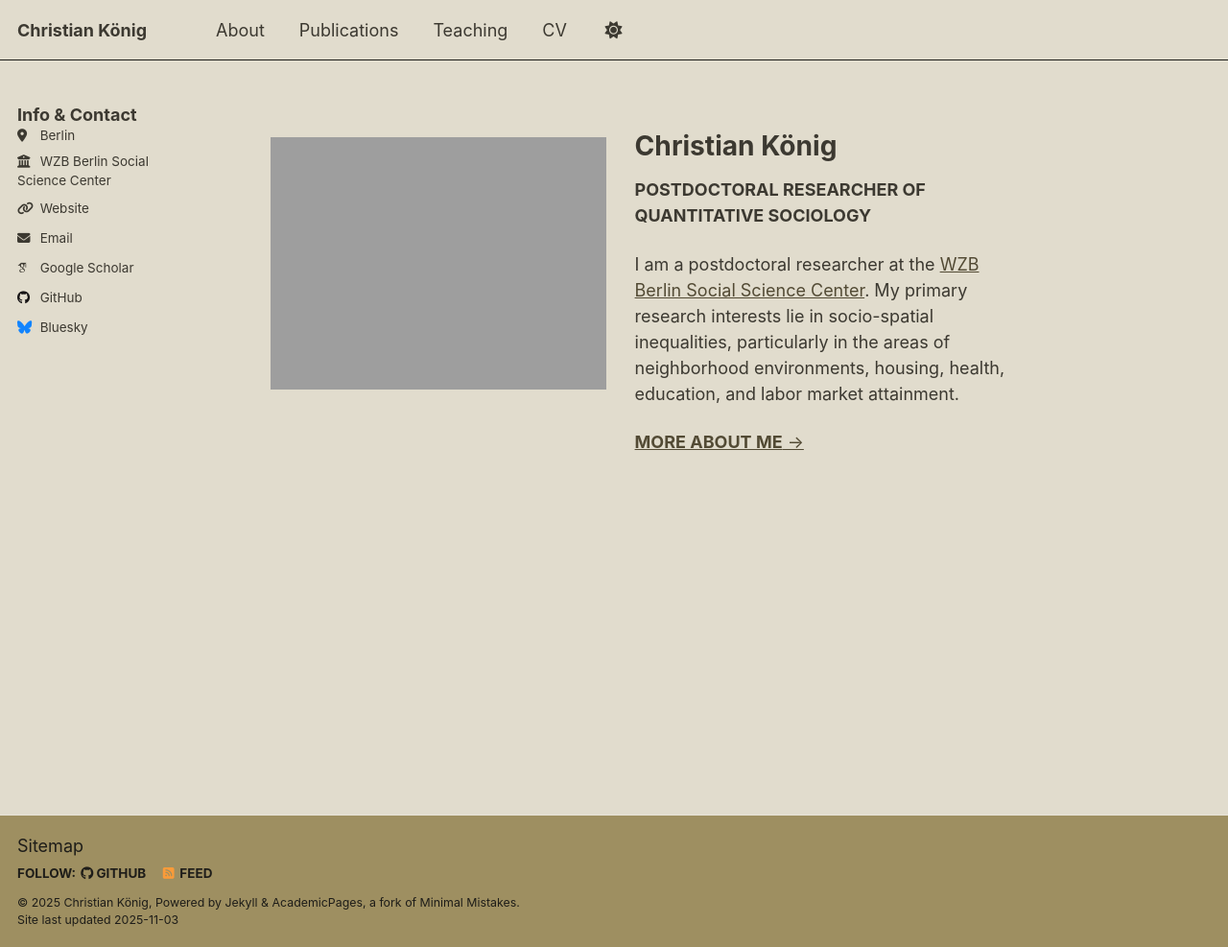
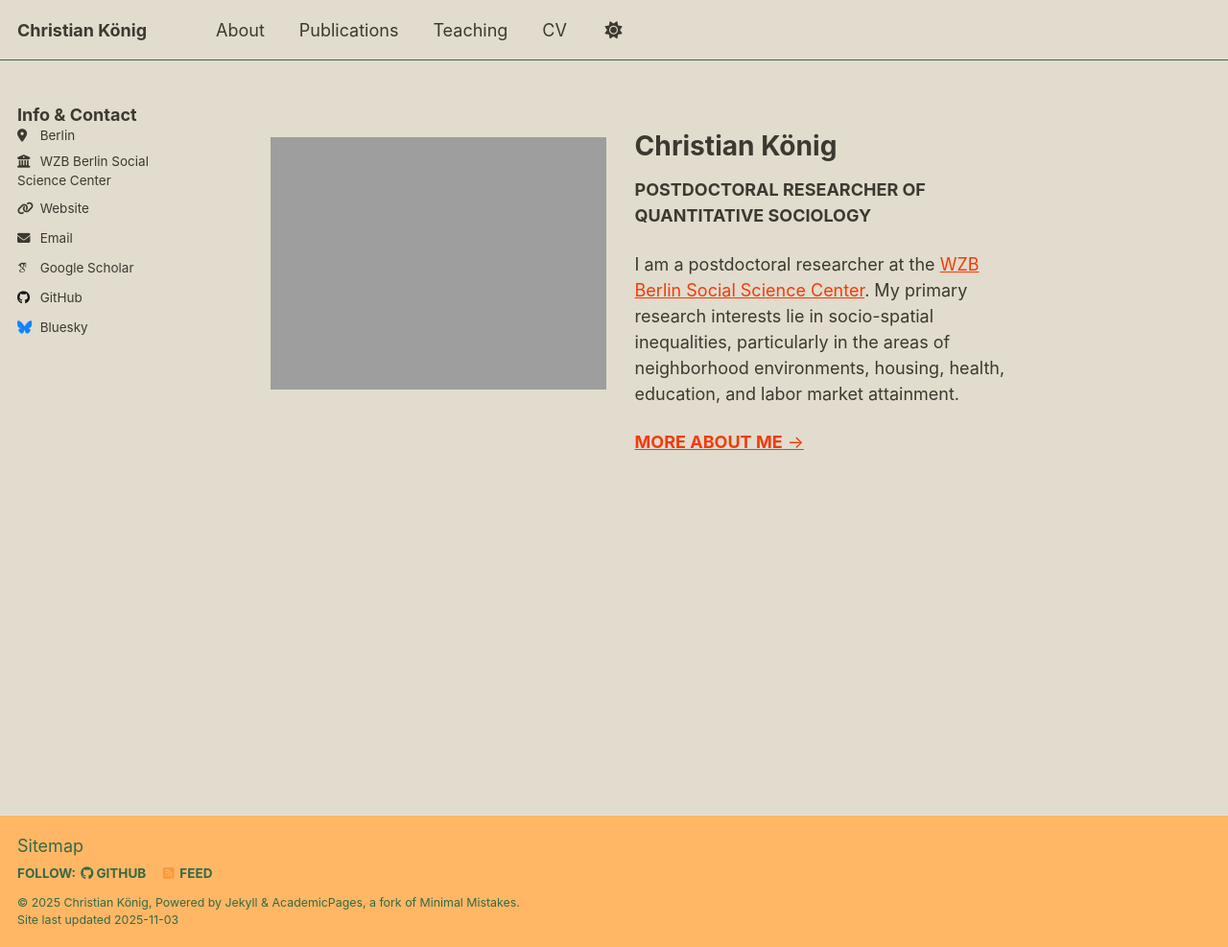
Before and after one commit to christian-koenig/christian-koenig.github.io, a Jekyll site: the page built from _pages/about.md, in a window 1280 px wide and 987 px high. Shown: the whole window at 96% size. Built offline with Jekyll 4.4.1, drawn with Linux system fonts in a browser that asks for light colours; some web fonts are replaced; a script that is not in the unit is left out.

Commit message:
adjust color light

```diff
--- a/_sass/theme/_air_light.scss
+++ b/_sass/theme/_air_light.scss
@@ -4,7 +4,7 @@
 
 /* Color codes used for the theme */
 /*$primary-color              : #0092ca;*/
-$primary-color              : #3C3931;
+$primary-color              : #68D388;
 $dark-primary-color         : mix(#000, $primary-color, 40%);
 $darker-primary-color       : mix(#000, $primary-color, 60%);
 $light-primary-color        : mix(#000, $primary-color, 50%);
@@ -15,10 +15,10 @@ $background-light           : mix(#fff, $background, 20%);
 $background-lighter         : mix(#fff, $background, 90%);
 $text                       : #3C3931;
 /*$link                       : #393e46;*/
-$link                       : #524A34;
-$link-dark                  : #524A34;
-$link-light                 : #524A34;
-$footer                     : #9E8F61;
+$link                       : #F43A09;
+$link-dark                  : #F43A09;
+$link-light                 : #F43A09;
+$footer                     : #FFB766;
 
 /* Color codes used for the site */
 $danger-color               : #ee5f5b;
```
